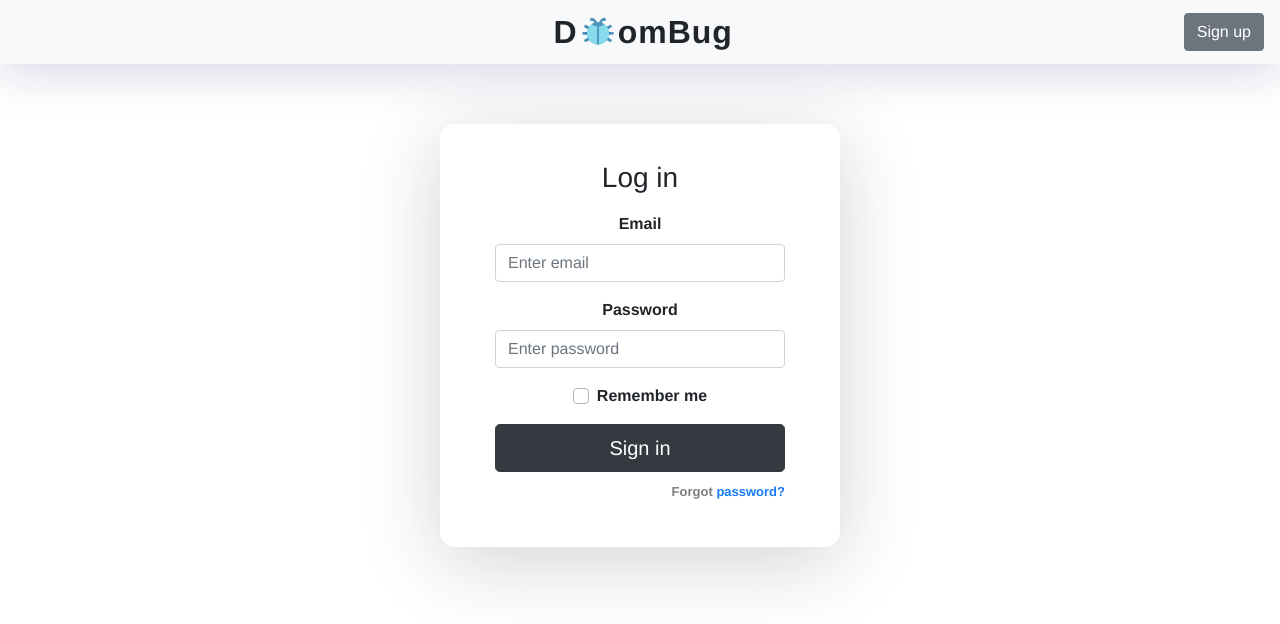
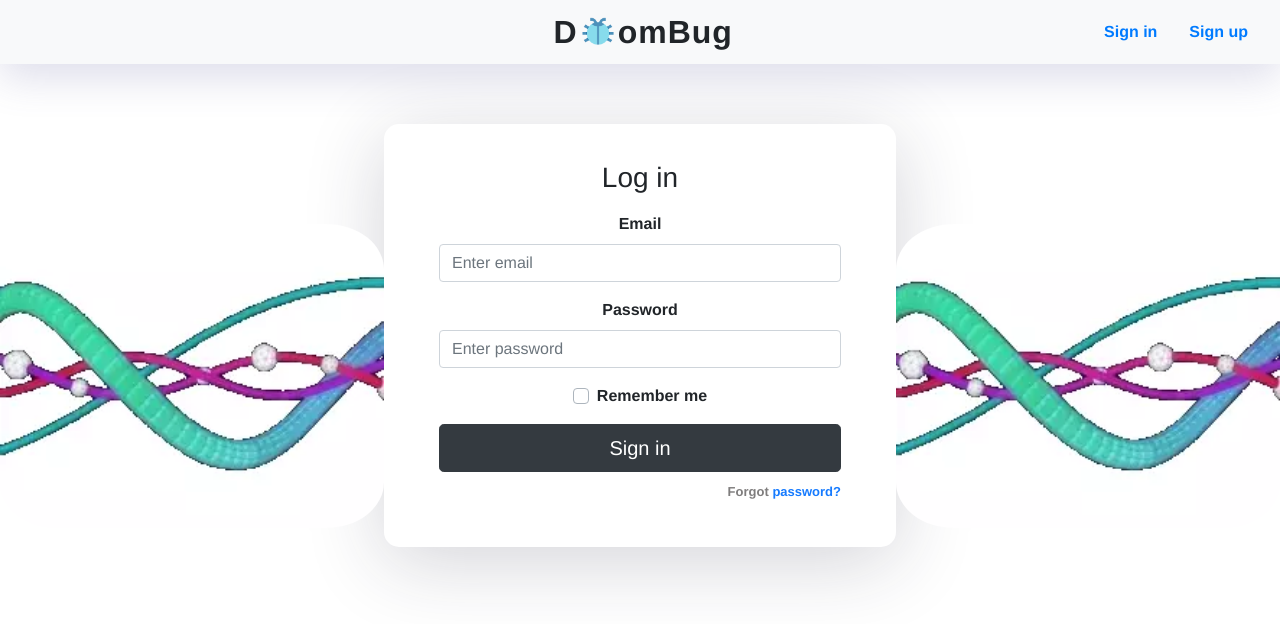
Before and after one commit to thecomputerguyjeff/doombug, a React (Create React App) app in the folder client/: page / in a window 1280 px wide. Shown: the top 624 px of the page. Built offline with nearby package versions, Linux system fonts and the light colour scheme.

Commit message:
Revert "Fixed sign up button (#29)"
This reverts commit 1f7f2ed2f3186e5b3a0cb7f9aed8c5f33d5161f6.

```diff
--- a/client/src/App.css
+++ b/client/src/App.css
@@ -37,52 +37,63 @@
   }
 }
 
-body {
+#gif{
+  float: left;
+  height: 38%;
+  width: 30%;
+  margin-top: 100px;
+  border-radius: 15%;
+}
+#gif2{
+  right:0;
+  width: 30%;
+  height: 38%;
+  margin-top: 100px;
+  border-radius: 15%;
+  float: right;
+}
+body{
   display: flex;
   font-weight: bold;
   font-family: "Helvetica Neue";
   background-color: white;
   position: absolute;
 }
-
 body, html, .App, #root, .outer {
   width: 100%;
-
+  height: 100%;
   font-weight: bold;
 }
-
+.outer {
+  float: left;
+}
 .navbar-light {
   background-color: #ffffff;
   box-shadow: 0px 14px 40px rgba(90, 91, 153, 0.2);
   margin-bottom: 60px;
 }
-
 .routes {
-    width: 400px;
+  width: 40%;
+  margin: auto;
   background-color: #ffffff;
   box-shadow: 0px 14px 80px rgba(34, 35, 58, 0.2);
   padding: 40px 55px 45px 55px;
   border-radius: 15px;
   transition: all .3s;
-    margin: auto auto 30px;
 }
-
 .outer .form-control:focus {
   border-color: #167bff;
   box-shadow: none;
 }
-
 .outer h3 {
   text-align: center;
   margin: 0;
   line-height: 1;
   padding-bottom: 20px;
 }
-
 .custom-control-label {
   font-weight: bold;
 }
-
 .forgot-password,
 .forgot-password a {
   text-align: right;
@@ -91,7 +102,6 @@ body, html, .App, #root, .outer {
   color: #7f7d7d;
   margin: 0;
 }
-
 .forgot-password a {
   color: #167bff;
 }
--- a/client/src/App.js
+++ b/client/src/App.js
@@ -6,15 +6,15 @@ import {Routes} from "./Routes";
 
 const App = () => {
     const [user, setUser] = useState('');
-    const [toggleLogInSignUp, setToggleLogInSignUp] = useState(true);
+
     return (
         <div className="App">
-            <Head isLoggedIn={user !== ''} firstName={user.firstName} toggleLogInSignUp={toggleLogInSignUp}
-                  setToggleLogInSignUp={setToggleLogInSignUp}/>
+            <Head isLoggedIn={user !== ''} username={user.firstName} email={user.email}/>
             <div className="outer">
-
+                <img src="fixed3.webp" id="gif"/>
+                <img src="fixed3.webp" id="gif2"/>
                 <div className="routes">
-                    <Routes setUser={setUser} setToggleLogInSignUp={setToggleLogInSignUp}/>
+                    <Routes setUser={setUser}/>
                 </div>
             </div>
         </div>
--- a/client/src/Routes.js
+++ b/client/src/Routes.js
@@ -3,14 +3,12 @@ import Login from "./components/LoginPage";
 import SignUp from "./components/SignUp";
 
 export const Routes = (props) => {
-    return (
+    return(
         <Switch>
-            <Route exact path='/' component={() => <Login setUser={props.setUser}
-                                                          setToggleLogInSignUp={props.setToggleLogInSignUp}/>}/>
-            <Route path="/sign-in" component={() => <Login setUser={props.setUser}
-                                                           setToggleLogInSignUp={props.setToggleLogInSignUp}/>}/>
-            <Route path="/sign-up" component={() => <SignUp setUser={props.setUser}
-                                                            setToggleLogInSignUp={props.setToggleLogInSignUp}/>}/>
+            <Route exact path='/' component={() => <Login setUser={props.setUser}/>} />
+            <Route path="/sign-in" component={() => <Login setUser={props.setUser}/>} />
+            <Route path="/sign-up" component={SignUp} />
         </Switch>
     )
+
 }
--- a/client/src/components/Head.css
+++ b/client/src/components/Head.css
@@ -1,19 +1,16 @@
-.email {
+.email{
     text-align: center;
 }
-
-.LogoWhenLoggedIn {
-    font-size: x-large;
+.LogoWhenLoggedIn{
+    font-size: 2.5vw;
     letter-spacing: 1px;
 }
-
-.LogoWhenLoggedOut-FirstPart {
+.LogoWhenLoggedOut-FirstPart{
     margin-left: 42vw;
     letter-spacing: 1px;
     font-size: 2.5vw;
 }
-
-.LogoWhenLoggedOut-SecondPart {
+.LogoWhenLoggedOut-SecondPart{
     letter-spacing: 1px;
     font-size: 2.5vw;
 }
--- a/client/src/components/Head.js
+++ b/client/src/components/Head.js
@@ -1,7 +1,6 @@
 import React, {useState} from 'react';
 import './Head.css';
 import {
-    Button,
     Collapse,
     Navbar,
     NavbarToggler,
@@ -15,48 +14,39 @@ import {
     DropdownItem,
     NavbarText
 } from 'reactstrap';
-import {Link} from "react-router-dom";
 
 const Head = (props) => {
     return (
         <div>
             <Navbar color="light" light expand="md">
-                {props.isLoggedIn && <span className="LogoWhenLoggedIn">D</span>}
+                {props.isLoggedIn && <span class="LogoWhenLoggedIn">D</span>}
                 {props.isLoggedIn && <span><img
                     src="bug4.jpg"
                     width="40"
                     height="40"
                 /></span>}
-                {props.isLoggedIn && <span className="LogoWhenLoggedIn">omBug</span>}
-                {!props.isLoggedIn && <span className="LogoWhenLoggedOut-FirstPart">D</span>}
+                {props.isLoggedIn && <span class="LogoWhenLoggedIn">omBug</span>}
+                {!props.isLoggedIn && <span class="LogoWhenLoggedOut-FirstPart">D</span>}
                 {!props.isLoggedIn && <span><img
                     src="bug4.jpg"
                     width="40"
                     height="40"
                 />
                 </span>}
-                {!props.isLoggedIn && <span className="LogoWhenLoggedOut-SecondPart">omBug</span>}
+                {!props.isLoggedIn && <span class="LogoWhenLoggedOut-SecondPart">omBug</span>}
                 <Nav className="mr-auto" navbar>
                 </Nav>
-                {!props.isLoggedIn && props.toggleLogInSignUp && <Button href={"/sign-in"}>Sign in</Button>}
-                {!props.isLoggedIn && !props.toggleLogInSignUp && <Button href={"/sign-up"}>Sign up</Button>}
-
-
+                {!props.isLoggedIn && <NavLink href={"/sign-in"}>Sign in</NavLink>}
+                {!props.isLoggedIn && <NavLink href={"/sign-up"}>Sign up</NavLink>}
                 {props.isLoggedIn && <UncontrolledDropdown>
-                    <DropdownToggle  caret size={"md"}>
-                        {props.firstName}'s Account
+                    <DropdownToggle nav caret>
+                        {props.username}'s account
                     </DropdownToggle>
                     <DropdownMenu right>
-                        <div className="email">{props.email}</div>
-                        <DropdownItem className="dropDownItem">
-                            <Link className="editAccountLink" to={{
-                                pathname: "/edit-account",
-                                state: {user: props.email} }}>
-
-                                Edit Account
-                            </Link>
+                        <div class="email">{props.email}</div>
+                        <DropdownItem>
+                            edit
                         </DropdownItem>
-
                     </DropdownMenu>
                 </UncontrolledDropdown>}
             </Navbar>
--- a/client/src/components/LoginPage.js
+++ b/client/src/components/LoginPage.js
@@ -7,34 +7,38 @@ export default class Login extends Component {
     constructor(props) {
         super(props);
         this.state = {
-            username: "",
+            email: "",
             password: "",
             renderAlert: false,
             reloginPrompt: false,
         };
-        this.props.setToggleLogInSignUp(false)
     }
 
-
-    handleFieldChange = (e, key) => {
+    handleEmailFieldChange = (e) => {
         this.setState({
-            [key]: e.target.value,
-
+            email: e.target.value,
+            renderAlert: false
         });
     }
 
+    handlePasswordFieldChange = (e) => {
+        this.setState({
+            password: e.target.value,
+            renderAlert: false
+        });
+    }
 
     handleLogin = (e) => {
         e.preventDefault(); // Prevents the form from submitting when Submit button is clicked
-        const username = this.state.username.trim();
+        const email = this.state.email.trim();
         const password = this.state.password.trim();
 
-        if (username.localeCompare("") === 0 || password.localeCompare("") === 0) {
+        if (email.localeCompare("") === 0 || password.localeCompare("") === 0) {
             this.setState({renderAlert: true});
 
         } else {
             post("api/v1/login", {
-                    username: this.state.username,
+                    username: this.state.email,
                     password: this.state.password
                 }
             ).then(res => res.json())
@@ -52,9 +56,7 @@ export default class Login extends Component {
 
     render() {
         return (
-
             <form>
-
                 {this.state.renderAlert && <Alert color="danger">
                     Error! Both the email and password fields must be filled in order to login. Please try again.
                 </Alert>
@@ -66,28 +68,32 @@ export default class Login extends Component {
                 <h3>Log in</h3>
                 {/*The role of form-group is to track the value and validation state of form control*/}
                 <div className="form-group">
+
                     <label>Email</label>
-                    <input type="text" onChange={(e) => this.handleFieldChange(e, 'username')} className="form-control"
-                           id="username"
+                    <input type="email" onChange={this.handleEmailFieldChange} className="form-control" id="email"
                            placeholder="Enter email"/>
+
                 </div>
+                {/*form-control Provides context such as filled/focused/error/required for form inputs*/}
                 <div className="form-group">
                     <label>Password</label>
-                    <input type="password" onChange={(e) => this.handleFieldChange(e, 'password')}
-                           className="form-control"
+                    <input type="password" onChange={this.handlePasswordFieldChange} className="form-control"
                            id="password" placeholder="Enter password"/>
                 </div>
+
                 <div className="form-group">
                     <div className="custom-control custom-checkbox">
                         <input type="checkbox" className="custom-control-input" id="customCheck1"/>
                         <label className="custom-control-label" htmlFor="customCheck1">Remember me</label>
                     </div>
                 </div>
+
                 <button type="submit" onClick={this.handleLogin} className="btn btn-dark btn-lg btn-block">Sign in
                 </button>
                 <p className="forgot-password text-right">
                     Forgot <a href="#">password?</a>
                 </p>
+
             </form>
         );
     }
--- a/client/src/components/SignUp.js
+++ b/client/src/components/SignUp.js
@@ -1,5 +1,4 @@
-import React, {Component} from "react";
-import {post} from "../helper/Fetch";
+import React, { Component } from "react";
 import { Alert } from 'reactstrap';
 
 export default class SignUp extends Component {
@@ -15,7 +14,6 @@ export default class SignUp extends Component {
             confirmPassword: "",
             renderAlert: false,
         };
-        this.props.setToggleLogInSignUp(true)
     }
 
     handleFieldChange = (e) => {
@@ -51,21 +49,8 @@ export default class SignUp extends Component {
         } else{
             this.setState({renderAlert: false})
             //creat new account!
-            post("api/v1/signUp", {
-                    password: this.state.password,
-                    firstName: this.state.firstName,
-                    lastName: this.state.lastName,
-                    username: this.state.username,
-                }
-            ).then()
-                .then(() => {
-                    window.location.href = "/sign-in";
-                })
-                .catch(err => {
-                });
         }
     }
-
 
     render() {
         return (
@@ -111,5 +96,4 @@ export default class SignUp extends Component {
             </form>
         );
     }
-
 }
--- a/client/src/index.js
+++ b/client/src/index.js
@@ -1,6 +1,6 @@
 import React from "react";
 import ReactDOM from "react-dom";
-import {BrowserRouter} from "react-router-dom";
+import { BrowserRouter } from "react-router-dom";
 import App from "./App";
 import reportWebVitals from './reportWebVitals';
 import {Routes} from "./Routes";
@@ -8,7 +8,7 @@ import {Routes} from "./Routes";
 
 ReactDOM.render(
     <BrowserRouter>
-        <App/>
+        <App />
     </BrowserRouter>,
     document.getElementById("root")
 );
```
Also changed, not shown: client/public/fixed3.webp (added), 1 other file (tests, documents, lock files or other folders). Lines whose indentation alone changed are shown as unchanged.
